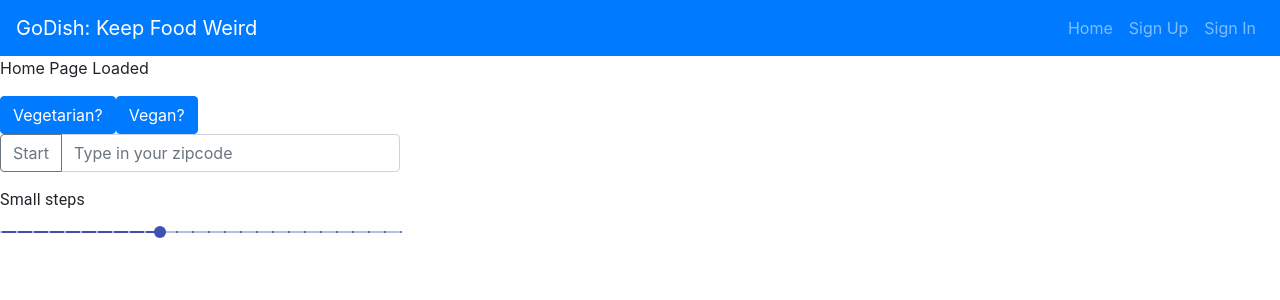
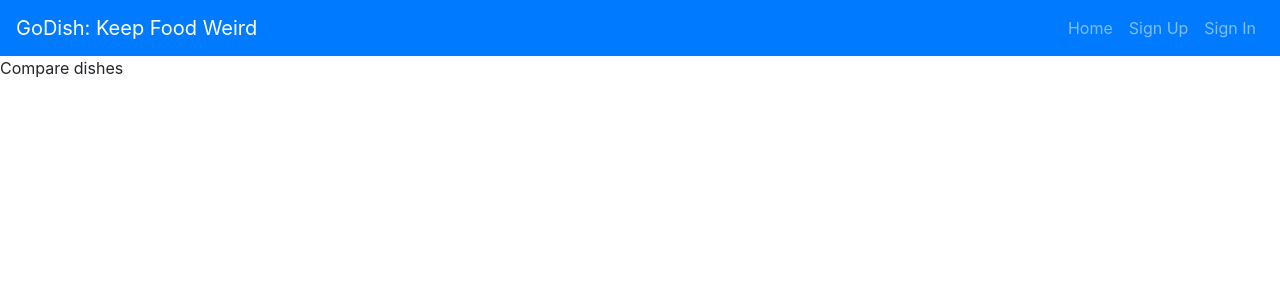
Before and after one commit to GoDishApp/frontend, a React app in the folder react-auth-template-master/: page /#/dishes in a window 1280 px wide. Shown: the top 300 px of the page. Built offline with nearby package versions, Linux system fonts and the light colour scheme.

Commit message:
Change homepage route and layout, make dishes comp

```diff
--- a/react-auth-template-master/src/App.js
+++ b/react-auth-template-master/src/App.js
@@ -10,6 +10,7 @@ import SignIn from './components/SignIn/SignIn'
 import SignOut from './components/SignOut/SignOut'
 import ChangePassword from './components/ChangePassword/ChangePassword'
 import HomePage from './components/HomePage/HomePage'
+import GetDish from './components/GetDish/GetDish'
 
 class App extends Component {
   constructor (props) {
@@ -67,8 +68,11 @@ class App extends Component {
             <ChangePassword msgAlert={this.msgAlert} user={user} />
           )} />
         </main>
-        <Route path='/' render={() => (
+        <Route path='/home' render={() => (
           <HomePage msgAlert={this.msgAlert} setUser={this.setUser} />
+        )} />
+        <Route path='/dishes' render={() => (
+          <GetDish msgAlert={this.msgAlert} setUser={this.setUser} />
         )} />
       </Fragment>
     )
--- /dev/null
+++ b/react-auth-template-master/src/components/GetDish/GetDish.js
@@ -0,0 +1,26 @@
+import React, { Component } from 'react'
+
+class GetDish extends Component {
+  constructor (props) {
+    super(props)
+
+    this.state = {
+      zipcode: '',
+      startButton: null
+    }
+  }
+
+  handleClick = event => {
+    event.preventDefault()
+  }
+
+  render () {
+    return (
+      <div className="dishes">
+        <p>Compare dishes</p>
+      </div>
+    )
+  }
+}
+
+export default GetDish
--- a/react-auth-template-master/src/components/Header/Header.js
+++ b/react-auth-template-master/src/components/Header/Header.js
@@ -18,7 +18,7 @@ const unauthenticatedOptions = (
 
 const alwaysOptions = (
   <Fragment>
-    <Nav.Link href="#/">Home</Nav.Link>
+    <Nav.Link href="#/home">Home</Nav.Link>
   </Fragment>
 )
 
--- a/react-auth-template-master/src/components/HomePage/HomePage.js
+++ b/react-auth-template-master/src/components/HomePage/HomePage.js
@@ -24,6 +24,7 @@ class HomePage extends Component {
   handleClick = event => {
     event.preventDefault()
     // const { zipcode } = this.state
+    // reroute to the /dishes route
   }
 
   render () {
@@ -31,12 +32,10 @@ class HomePage extends Component {
       <div className="homepage">
         <p>Home Page Loaded</p>
         <div>
+          <Button variant="success">All</Button>
           <Button>Vegetarian?</Button>
           <Button>Vegan?</Button>
           <InputGroup className="mb-3" >
-            <InputGroup.Prepend>
-              <Button variant="outline-secondary">Start</Button>
-            </InputGroup.Prepend>
             <FormControl
               name="zip"
               type="text"
@@ -46,8 +45,9 @@ class HomePage extends Component {
               onChange={this.handleInputChange}
             />
           </InputGroup>
+          <Button variant="outline-secondary">Start</Button>
           <Typography id="discrete-slider-small-steps" gutterBottom>
-            Small steps
+            Distance
           </Typography>
           <Slider
             defaultValue={10}
--- a/react-auth-template-master/src/index.scss
+++ b/react-auth-template-master/src/index.scss
@@ -1,6 +1,7 @@
 @import '~bootstrap/scss/bootstrap';
 
 .homepage {
-    position: center;
-    width: 400px;
+    text-align: center;
+    width: 300px;
+    margin: 0 20%;
 }
```
